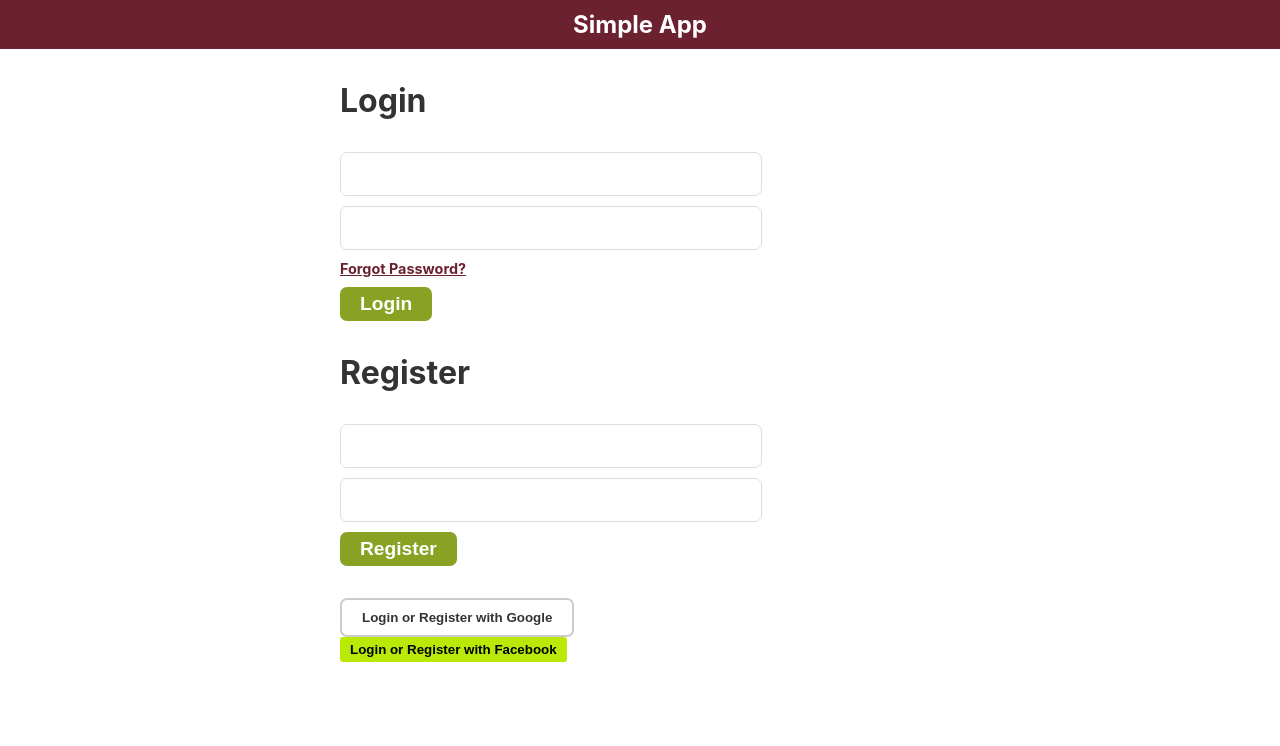
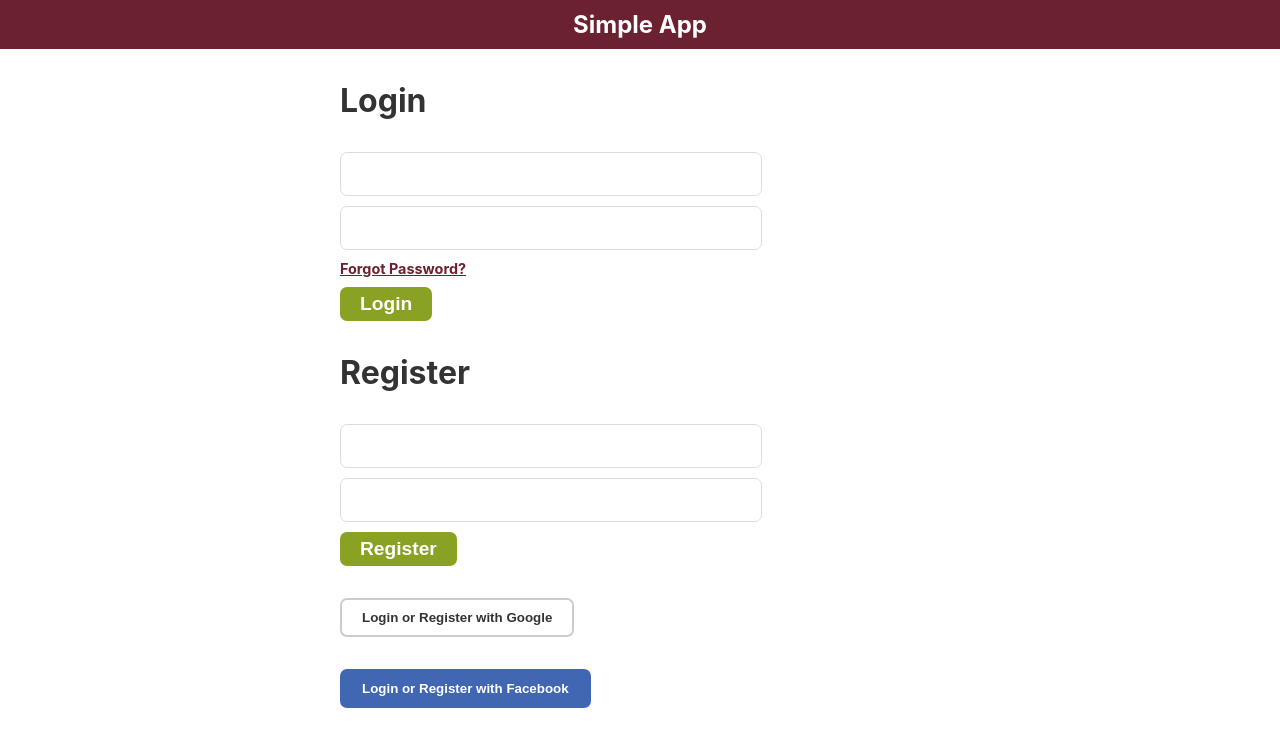
Before and after one commit to tamalchowdhury/simplelogin2, a React (Create React App) app: page / in a window 1280 px wide. Shown: the top 746 px of the page. Built offline with nearby package versions, Linux system fonts and the light colour scheme; no server answers.

Commit message:
adds fb color style for the button

```diff
--- a/src/App.css
+++ b/src/App.css
@@ -68,6 +68,15 @@ body {
   margin-top: 2rem;
 }
 
+.facebook-button {
+  background: #4267b2;
+  color: #fff;
+  border: 2px solid #4267b2;
+  padding: 10px 20px;
+  border-radius: 7px;
+  margin-top: 2rem;
+}
+
 .forgot-byline {
   font-weight: bold;
   margin-bottom: 10px;
```
